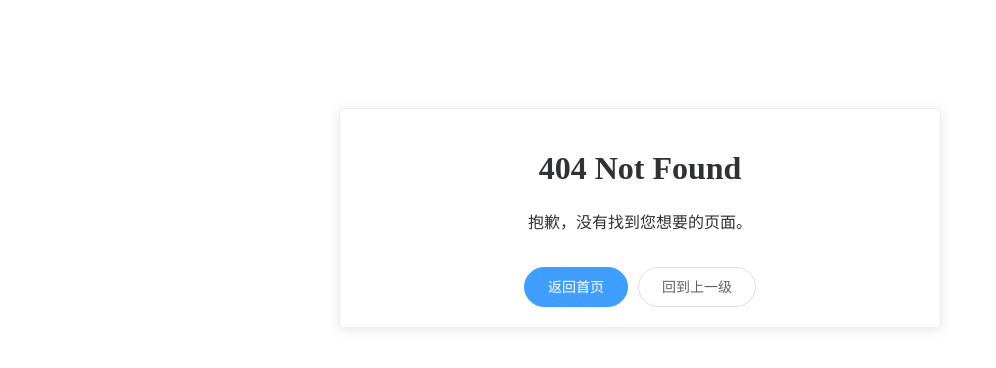
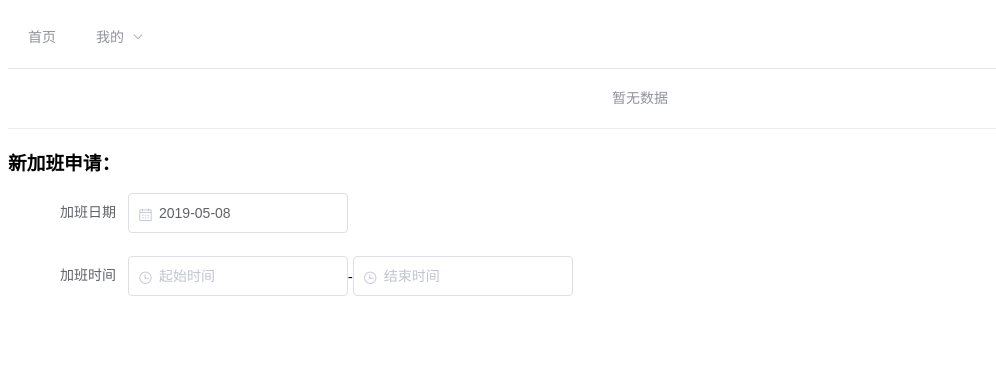
Before and after one commit to Mahaoqu/Staff-attendance-system-frontend, a Vue app: page /overwork in a window 1280 px wide. Before the commit this address led to /404. Shown: the top 368 px of the page, without its empty margins (0-996 px from the left). Built offline with nearby package versions, Linux system fonts and the light colour scheme; sample sign-in values are in the browser's storage; what vue-moment would draw is missing.

Commit message:
增加了加班和请假界面的部分代码。 修改了格式化日期时间对象的地点。去除了表单中的value-format。

```diff
--- a/src/api/restful.js
+++ b/src/api/restful.js
@@ -21,12 +21,10 @@ export function getStaff(id) {
 }
 
 export function newStaff(info) {
-  console.log(info)
   return axios.post('/staffs/', info)
 }
 
 export function modifyStaff(info) {
-  console.log(info)
   return axios.put('/staffs/' + info.ID, info)
 }
 
--- a/src/utils/request.js
+++ b/src/utils/request.js
@@ -1,10 +1,39 @@
 import axios from 'axios';
-import { Message, MessageBox } from 'element-ui'
+import {
+  Message,
+} from 'element-ui'
 
 const service = axios.create({
   timeout: 5000,
 });
 
+// 在请求之前调用
+service.interceptors.request.use(config => {
+  if (config.data) {
+    let d = {}
+
+    for (let prop in config.data) {
+      if (config.data[prop] == null) {
+        break; // 去除所有空属性
+      } else if (prop === 'birthday' || prop.endsWith('Date')) {
+        // ISO格式, '2018-08-08'
+        d[prop] = config.data[prop].toISOString().slice(0, 10)
+      } else if (prop.endsWith('stamp') || prop.endsWith('DateTime')) {
+        // Unix格式，'1559656190798'
+        d[prop] = parseInt(config.data[prop].toString())
+      } else {
+        d[prop] = config.data[prop]
+      }
+    }
+    // 格式化时间和日期
+    config.data = d;
+  }
+  return config;
+}, error => {
+  return Promise.reject(error);
+});
+
+// 在请求后调用
 service.interceptors.response.use(
   response => {
     const res = response.data
@@ -16,6 +45,21 @@ service.interceptors.response.use(
       })
       return Promise.reject('error')
     } else {
+
+      // 格式化日期和时间
+      for (let prop in res.data) {
+        if (prop === 'birthday' || prop.endsWith('Date')) {
+          // ISO格式, '2018-08-08'
+          d[prop] = Date.parse(res.data[prop])
+        } else if (prop.endsWith('stamp') || prop.endsWith('DateTime')) {
+          // Unix格式，1559656190798
+          d[prop] = new Date(parseInt(res.data[prop]))
+        } else if (prop.endsWith('Time')) {
+          // 普通格式, '19:22'不解析
+          d[prop] = res.data[prop]
+        }
+      }
+
       return res.data
     }
   },
--- a/src/views/Manager/Staffs.vue
+++ b/src/views/Manager/Staffs.vue
@@ -97,7 +97,6 @@
             v-model="edit.birthday"
             type="date"
             format="yyyy 年 MM 月 dd 日"
-            value-format="yyyy-MM-dd"
           />
         </el-form-item>
         <el-form-item label="电子邮箱" :label-width="formLabelWidth">
@@ -149,7 +148,6 @@
             v-model="newbie.birthday"
             type="date"
             format="yyyy 年 MM 月 dd 日"
-            value-format="yyyy-MM-dd"
           />
         </el-form-item>
         <el-form-item label="电子邮箱" :label-width="formLabelWidth">
--- a/src/views/Staff/Leaves.vue
+++ b/src/views/Staff/Leaves.vue
@@ -0,0 +1,41 @@
+<template>
+  <div>
+    <el-table>
+      <el-form :model="newitem">
+        <h3>新请假：</h3>
+        <el-form-item label="假期时间" :label-width="formLabelWidth">
+          <el-date-picker
+            v-model="value2"
+            type="datetimerange"
+            :picker-options="pickerOptions"
+            range-separator="至"
+            start-placeholder="开始时间"
+            end-placeholder="结束时间"
+            align="right"
+          ></el-date-picker>
+        </el-form-item>
+      </el-form>
+    </el-table>
+  </div>
+</template>
+
+<script>
+export default {
+  created() {},
+  data() {
+    return {
+      newitem: {},
+      pickerOptions: {
+        shortcuts: []
+      },
+      value1: [new Date(2000, 10, 10, 10, 10), new Date(2000, 10, 11, 10, 10)],
+      value2: "",
+      formLabelWidth: "120px"
+    };
+  },
+  methods: {}
+};
+</script>
+
+<style>
+</style>
--- a/src/views/Staff/Overwork.vue
+++ b/src/views/Staff/Overwork.vue
@@ -0,0 +1,81 @@
+<template>
+  <div>
+    <el-table></el-table>
+
+    <el-form :model="newitem">
+      <h3>新加班申请：</h3>
+      <el-form-item label="加班日期" :label-width="formLabelWidth">
+        <el-date-picker
+          v-model="newitem.date"
+          align="right"
+          type="date"
+          placeholder="选择日期"
+          value-format="yyyy-MM-dd"
+          :picker-options="dateOptions"
+        />
+      </el-form-item>
+      <el-form-item label="加班时间" :label-width="formLabelWidth">
+        <el-time-select
+          placeholder="起始时间"
+          v-model="newitem.beginTime"
+          :picker-options="{
+            start: start_time,
+            step: '00:30',
+          }"
+        ></el-time-select>
+        <span>-</span>
+        <el-time-select
+          placeholder="结束时间"
+          v-model="newitem.endTime"
+          :picker-options="{
+            start: '08:30',
+            step: '00:15',
+            end: '18:30',
+            minTime: startTime
+          }"
+        ></el-time-select>
+      </el-form-item>
+    </el-form>
+  </div>
+</template>
+
+<script>
+import {} from "@/api/restful";
+
+export default {
+  created() {
+    this.newitem.date = new Date().toISOString().slice(0, 10);
+  },
+  computed: {
+    start_time: function() {
+      return 1
+    }
+  },
+  data() {
+    return {
+      newitem: {},
+
+      formLabelWidth: "120px",
+
+      dateOptions: [
+        {
+          text: "今天",
+          onClick(picker) {
+            picker.$emit("pick", new Date());
+          }
+        },
+        {
+          text: "明天",
+          onClick(picker) {
+            picker.$emit("pick", new Date() + 3600 * 1000 * 24);
+          }
+        }
+      ]
+    };
+  },
+  methods: {}
+};
+</script>
+
+<style>
+</style>
```
Also changed, not shown: src/router.js (+8 -0 lines), src/views/Staff/WorkStatus.vue (+18 -0 lines).
